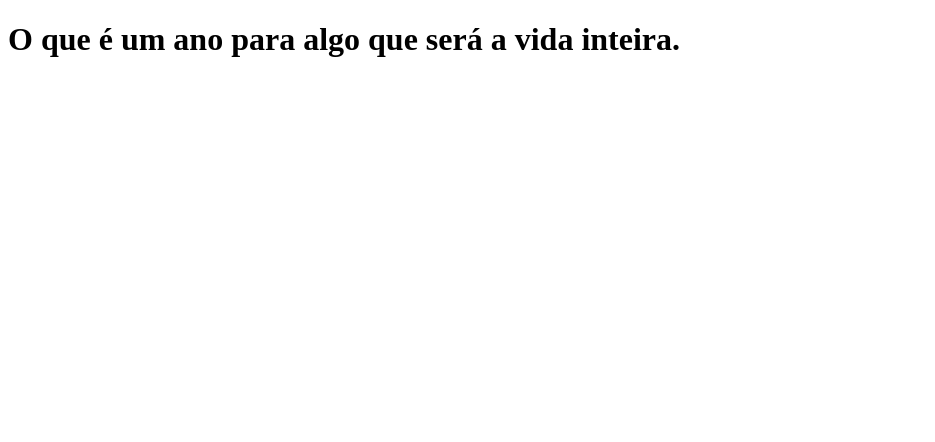
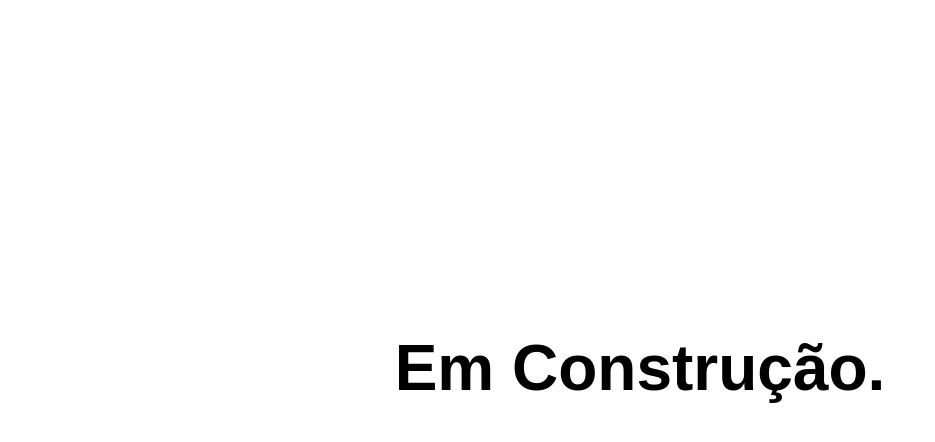
Before and after one commit to manguima/clone-tabnews, a Next.js app: page / in a window 1280 px wide. Shown: the top 442 px of the page, without its empty margins (0-935 px from the left). Built offline with nearby package versions, Linux system fonts and the light colour scheme.

Commit message:
Criado pagina em construção

```diff
--- a/pages/index.js
+++ b/pages/index.js
@@ -1,5 +1,29 @@
 function Home() {
-  return <h1>O que é um ano para algo que será a vida inteira.</h1>;
+  return (
+    <html style={{ paddinig: "0px", margin: "0px", border: "0px" }}>
+      <body style={{ paddinig: "0px", margin: "0px", border: "0px" }}>
+        <div
+          style={{
+            display: "flex",
+            justifyContent: "center",
+            alignItems: "center",
+            width: "100%",
+            height: "90dvh",
+          }}
+        >
+          <p
+            style={{
+              fontSize: "4rem",
+              fontFamily: "sans-serif",
+              fontWeight: 900,
+            }}
+          >
+            Em Construção.
+          </p>
+        </div>
+      </body>
+    </html>
+  );
 }
 
 export default Home;
```
